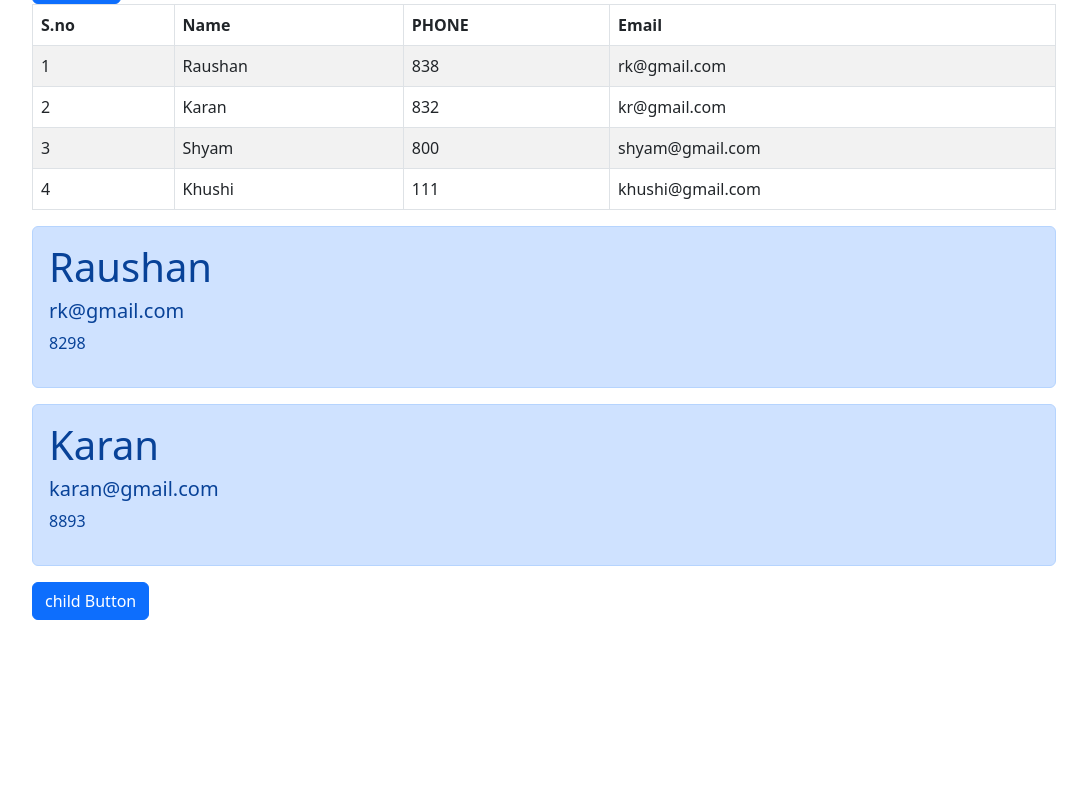
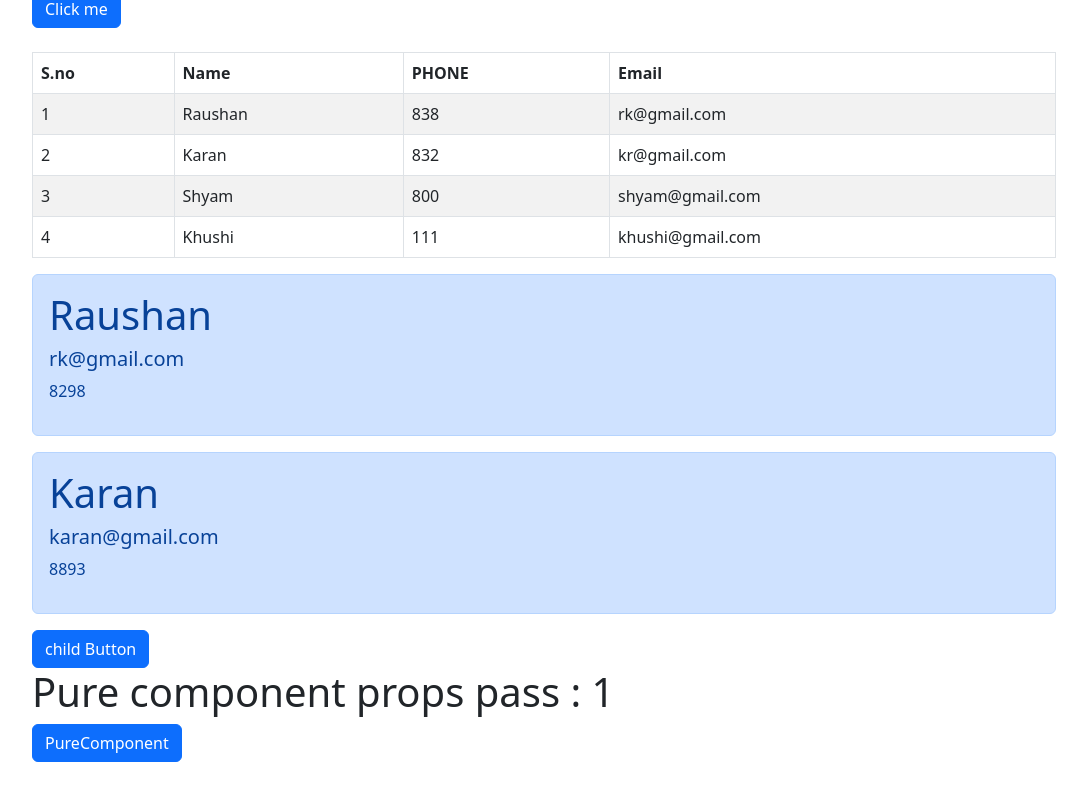
Before and after one commit to Raushan-kumar88/React-Js-tutorial, a React (Create React App) app: page / in a window 1280 px wide. Shown: the part 3068-3868 px from the top of the page, without its empty margins (96-1183 px from the left). Before the commit the page ends 3760 px from the top, so only its background shows below. Built offline with nearby package versions, Linux system fonts and the light colour scheme; a web font is replaced by a local one.

Commit message:
react js

```diff
--- a/src/App.js
+++ b/src/App.js
@@ -27,6 +27,7 @@ import Bootstraps from './ReactCode/Bootstraps';
 import MapFunction from './MapFunction';
 import Reusecomponent from './ReactCode/Reusecomponent';
 import LiftingParent from './ReactCode/LiftingParent';
+import Purecomponent from './ReactCode/Purecomponent';
 
 function App() {
 
@@ -66,7 +67,7 @@ function App() {
       <MapFunction/>
       <Reusecomponent/>
       <LiftingParent/>
-
+      <Purecomponent/>
     </div>
   );
 }
--- a/src/ReactCode/Bootstraps.jsx
+++ b/src/ReactCode/Bootstraps.jsx
@@ -3,7 +3,9 @@ import { Button } from 'react-bootstrap';
 function Bootstraps() {
   return (
     <div>
+    <br/>
     <Button>Click me</Button>
+    <br/><br/>
     </div>
   )
 }
--- a/src/ReactCode/Purecomponent.jsx
+++ b/src/ReactCode/Purecomponent.jsx
@@ -1,6 +1,7 @@
-import React, { PureComponent } from "react";
+import React, {Component } from "react";
 import { Button } from "react-bootstrap";
-class Purecomponent extends PureComponent{
+import Purecomponentprops from "./Purecomponentprops";
+class Purecomponent extends Component{
     constructor(){
         super();
         this.state={
@@ -8,12 +9,15 @@ class Purecomponent extends PureComponent{
         }
     }
     render(){
+        console.log("checking rerendring.")
         return(
             <>
-                <h1>Pure component</h1>
-                <Button>PureComponent : {this.state.count}</Button>
+                <Purecomponentprops data={this.state.count}/>
+                <Button onClick={()=>this.setState({count:this.state.count+1})}>PureComponent </Button>
             </>
         )
     }
 }
 export default Purecomponent
+// pure Component is basically used for if value is changed than updated state
+// if value is same than state is not re rendring
--- /dev/null
+++ b/src/ReactCode/Purecomponentprops.jsx
@@ -0,0 +1,14 @@
+import React, { PureComponent } from 'react'
+
+class Purecomponentprops extends PureComponent {
+    render(){
+        return (
+            <div>
+                <h1>Pure component props pass : {this.props.data}</h1>
+            </div>
+          )
+    }
+
+}
+
+export default Purecomponentprops
```
